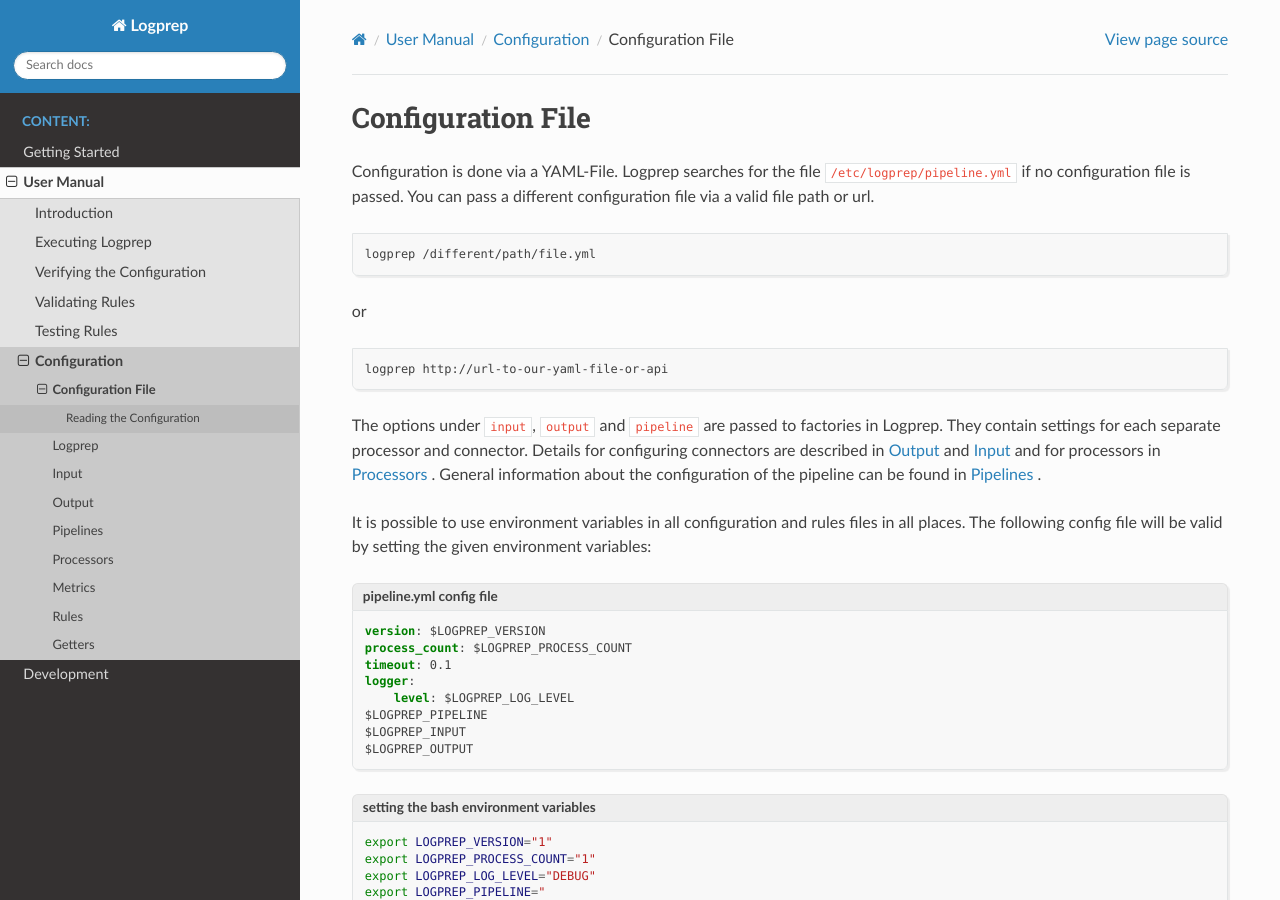
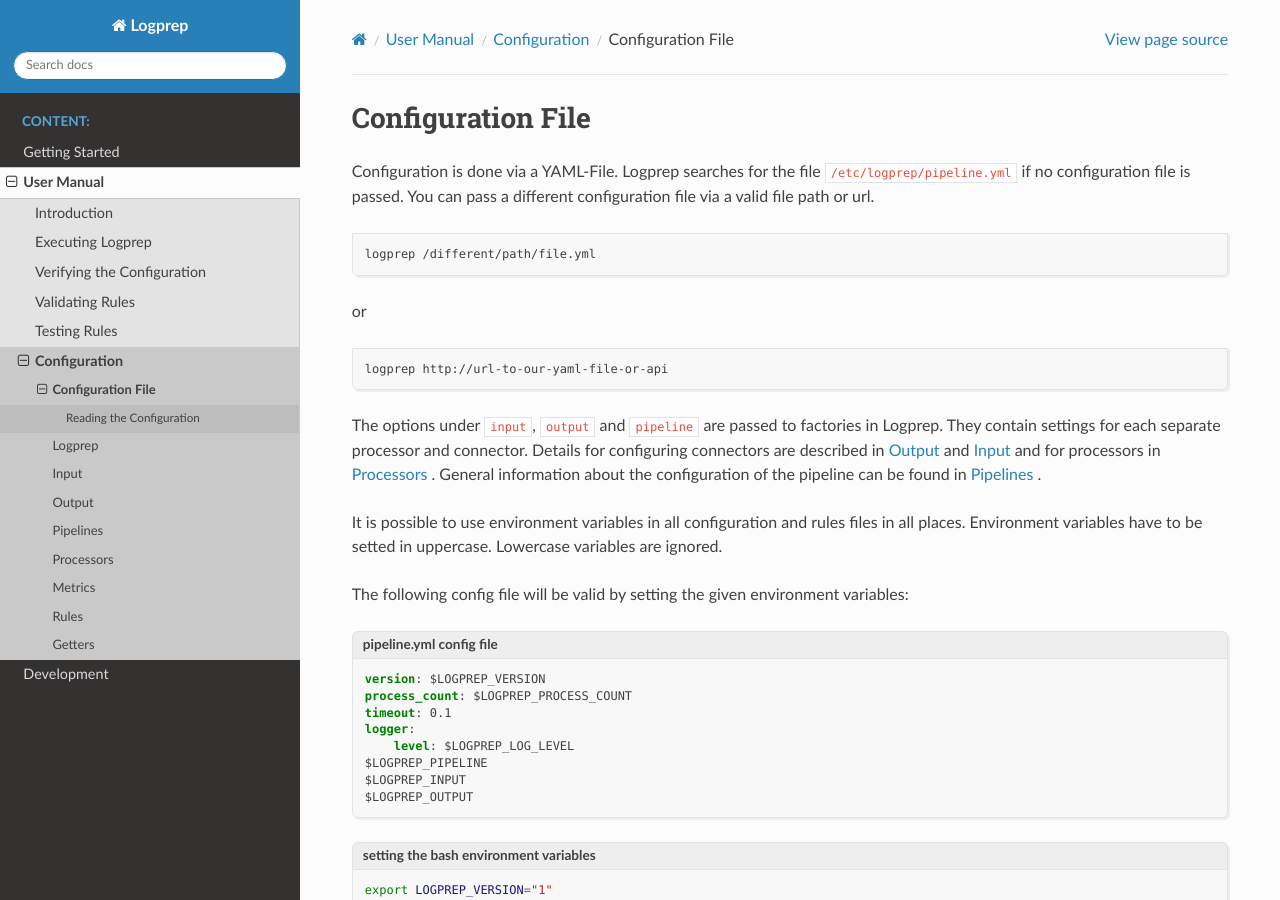
Before and after one commit to fkie-cad/Logprep, a Sphinx documentation site: the page built from doc/source/user_manual/configuration/configurationdata.rst, in a window 1280 px wide and 900 px high. Built offline with Sphinx 7.4.7 and the Read the Docs theme 2.0.0, drawn with Linux system fonts in a browser that asks for light colours.

Commit message:
add documentation

```diff
--- a/doc/source/user_manual/configuration/configurationdata.rst
+++ b/doc/source/user_manual/configuration/configurationdata.rst
@@ -21,8 +21,10 @@
 Details for configuring connectors are described in :ref:`output` and :ref:`input` and for processors in :ref:`processors` .
 General information about the configuration of the pipeline can be found in :ref:`pipeline_config` .
 
-It is possible to use environment variables in all configuration and rules files in all places. The following config file
-will be valid by setting the given environment variables:
+It is possible to use environment variables in all configuration and rules files in all places.
+Environment variables have to be setted in uppercase. Lowercase variables are ignored.
+
+The following config file will be valid by setting the given environment variables:
 
 ..  code-block:: yaml
     :caption: pipeline.yml config file
```
Also changed, not shown: 1 other file.
